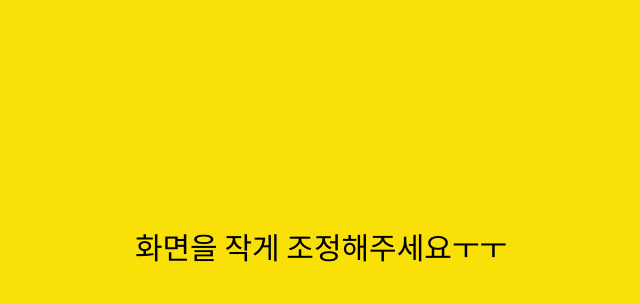
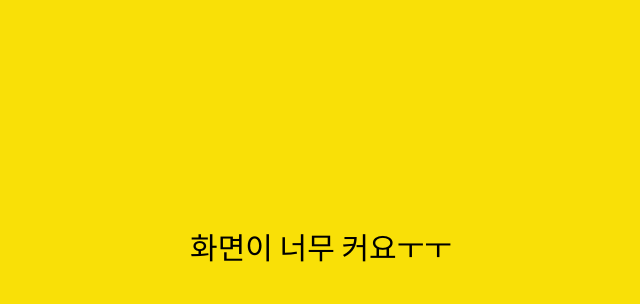
Before and after one commit to YunBom/kakao-clone, a plain HTML site: page more.html in a window 1280 px wide. Shown: the part 154-458 px from the top of the page, without its empty margins (319-959 px from the left). Drawn offline with nearby package versions, Linux system fonts and the light colour scheme.

Commit message:
화면크기 문구 변경 (테스트)

```diff
--- a/more.html
+++ b/more.html
@@ -151,7 +151,7 @@
         </ul>
     </nav>
 
-    <div id="no-mobile">화면을 작게 조정해주세요ㅜㅜ</div>
+    <div id="no-mobile">화면이 너무 커요ㅜㅜ</div>
 
     <script src="https://kit.fontawesome.com/c2295807e7.js" crossorigin="anonymous"></script>
 
```
